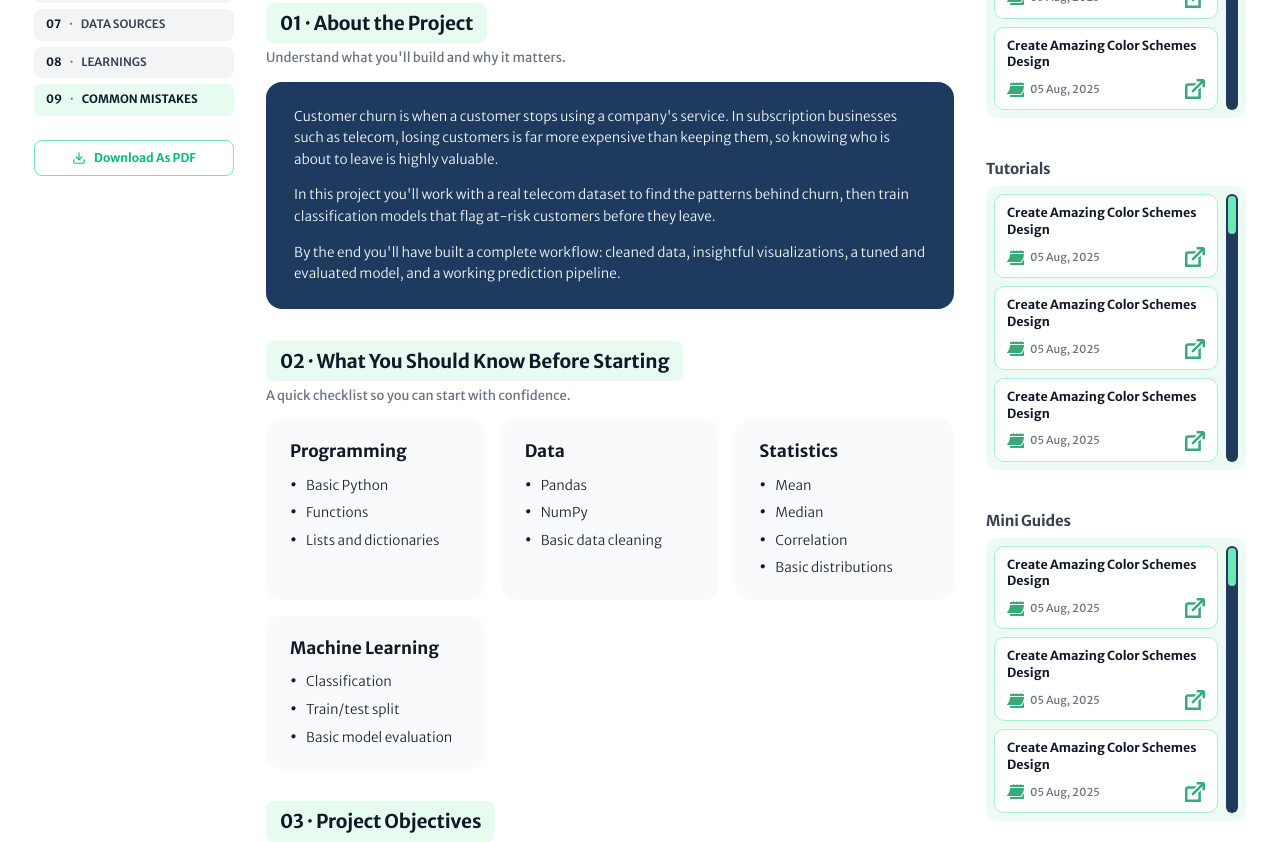
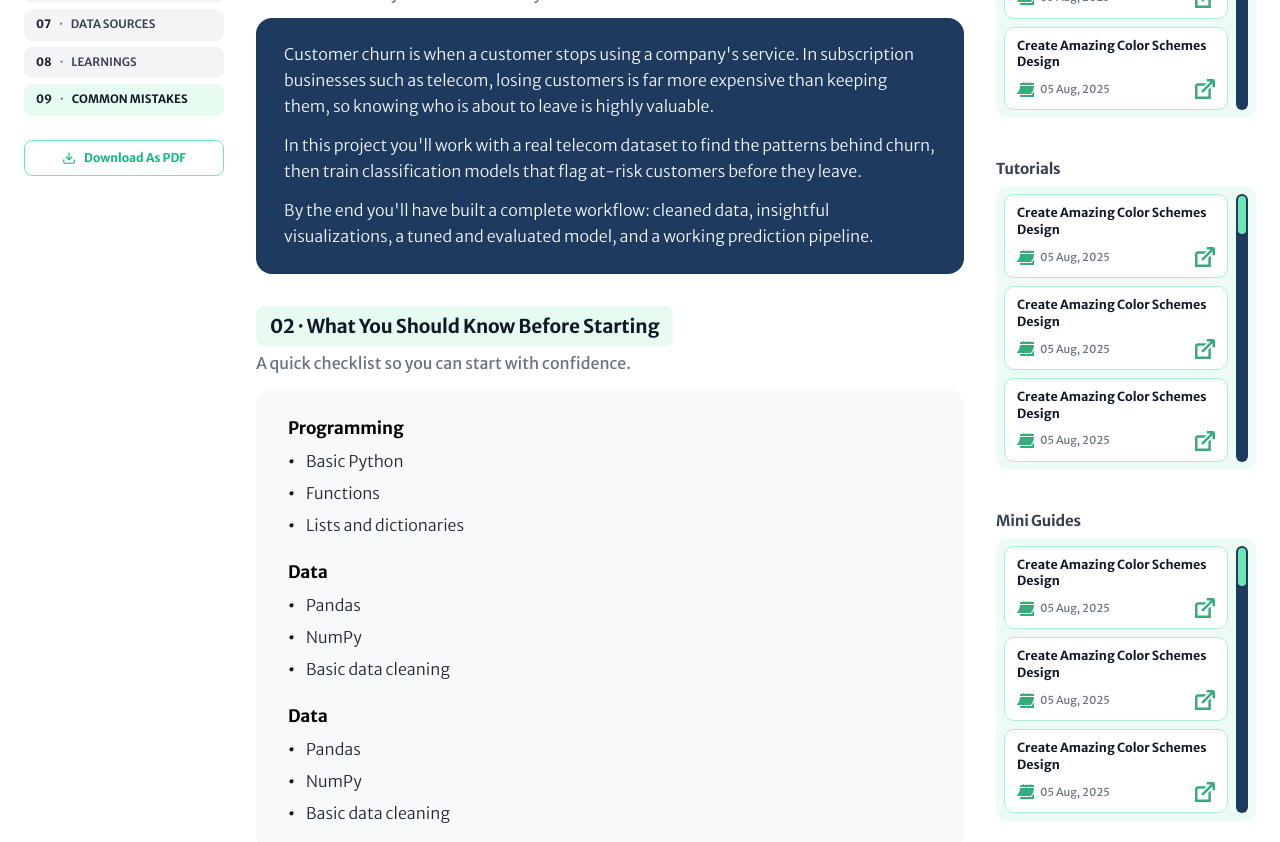
Before and after one commit to manishk-sharma/prepHQ-main, a React (Vite) app: page /project-detail in a window 1280 px wide. Shown: the part 420-1262 px from the top of the page. Built offline with nearby package versions, Linux system fonts and the light colour scheme; no server answers.

Commit message:
feat(projects): match section 02 prerequisites card layout and checklist to reference

```diff
--- a/src/pages/Projects/Projectsdetails.css
+++ b/src/pages/Projects/Projectsdetails.css
@@ -36,7 +36,7 @@
 }
 
 .project-container {
-  max-width: 1260px;
+  max-width: 1460px;
   margin: 0 auto;
   padding: 0 24px;
 }
@@ -229,7 +229,7 @@
 }
 
 .project-main-desc {
-  font-size: 13.5px;
+  font-size: 16px;
   font-weight: 300;
   line-height: 1.55;
   color: #6b7280;
@@ -299,7 +299,7 @@
 }
 
 .section-subtitle {
-  font-size: 13px;
+  font-size: 16px;
   color: #6b7280;
   margin: 0;
   line-height: 1.4;
@@ -319,7 +319,7 @@
 }
 
 .about-card-text {
-  font-size: 13.5px;
+  font-size: 16px;
   font-weight: 300;
   line-height: 1.6;
   margin: 0;
@@ -329,27 +329,32 @@
 /* ==========================================================================
    SECTION 02: Prerequisites (Screenshot 2)
    ========================================================================== */
-.prereq-cards-layout {
-  display: grid;
-  grid-template-columns: repeat(3, 1fr);
-  gap: 16px;
+.project-detail-page-wrapper .prereq-card-container {
+  background-color: #f7f9fa;
+  border-radius: 18px;
+  border: none;
+  padding: 28px 32px;
+  display: flex;
+  flex-direction: column;
+  gap: 24px;
 }
 
-.prereq-card {
-  background-color: #f9fafb;
-  border-radius: 16px;
-  border: none;
-  padding: 22px 24px;
+.project-detail-page-wrapper .prereq-category-block {
+  display: flex;
+  flex-direction: column;
 }
 
-.prereq-card-title {
+.project-detail-page-wrapper .prereq-category-title {
+  font-family: "Merriweather Sans", sans-serif;
   font-size: 17px;
   font-weight: 700;
-  color: #111827;
-  margin: 0 0 14px 0;
+  color: #000000;
+  margin: 0 0 10px 0;
+  letter-spacing: -0.1px;
+  line-height: 1.3;
 }
 
-.prereq-list {
+.project-detail-page-wrapper .prereq-list {
   list-style: none;
   padding: 0;
   margin: 0;
@@ -358,23 +363,24 @@
   gap: 8px;
 }
 
-.prereq-list li {
+.project-detail-page-wrapper .prereq-list li {
   position: relative;
-  padding-left: 16px;
-  font-size: 13.5px;
+  padding-left: 18px;
+  font-family: "Merriweather Sans", sans-serif;
+  font-size: 16px;
   font-weight: 300;
   color: #1f2937;
-  line-height: 1.45;
+  line-height: 1.5;
 }
 
-.prereq-list li::before {
+.project-detail-page-wrapper .prereq-list li::before {
   content: "•";
   position: absolute;
   left: 0;
   color: #111827;
   font-weight: bold;
   font-size: 16px;
-  line-height: 1;
+  line-height: 1.5;
 }
 
 /* ==========================================================================
@@ -454,7 +460,7 @@
 
 .project-detail-page-wrapper .accordion-sub-label {
   font-family: "Merriweather Sans", sans-serif;
-  font-size: 13px;
+  font-size: 16px;
   color: #6b7280;
   font-weight: 400;
 }
@@ -492,6 +498,7 @@
     padding: 14px 16px;
     gap: 12px;
   }
+
   .project-detail-page-wrapper .accordion-body {
     padding: 0 16px 18px 16px !important;
   }
@@ -512,13 +519,13 @@
 }
 
 .step-field-label {
-  font-size: 13px;
+  font-size: 16px;
   font-weight: 700;
   color: #111827;
 }
 
 .step-field-text {
-  font-size: 13px;
+  font-size: 16px;
   color: #4b5563;
   line-height: 1.45;
   margin: 0;
@@ -550,7 +557,7 @@
 
 .step-code-block {
   font-family: inherit;
-  font-size: 13px;
+  font-size: 16px;
   color: #064e3b;
   font-weight: 600;
   margin: 0;
@@ -587,13 +594,13 @@
 }
 
 .mistake-label {
-  font-size: 13px;
+  font-size: 16px;
   font-weight: 700;
   color: #111827;
 }
 
 .mistake-text {
-  font-size: 13px;
+  font-size: 16px;
   color: #4b5563;
   line-height: 1.45;
   margin: 0;
@@ -630,7 +637,7 @@
   display: flex;
   align-items: center;
   justify-content: center;
-  font-size: 13px;
+  font-size: 16px;
   font-weight: 700;
 }
 
@@ -713,9 +720,15 @@
 }
 
 @media (max-width: 640px) {
+  .project-detail-page-wrapper .prereq-card-container {
+    padding: 20px 18px;
+    gap: 20px;
+  }
+
   .project-detail-page-wrapper .arch-details-card {
     padding: 20px 18px;
   }
+
   .project-detail-page-wrapper .arch-details-list {
     padding-left: 0;
   }
@@ -780,7 +793,7 @@
 }
 
 .dataset-source-desc {
-  font-size: 13px;
+  font-size: 16px;
   line-height: 1.5;
   color: #cbd5e1;
   margin: 0;
@@ -792,7 +805,7 @@
   color: #064e3b;
   padding: 8px 16px;
   border-radius: 8px;
-  font-size: 13px;
+  font-size: 16px;
   font-weight: 700;
   text-decoration: none;
   display: inline-flex;
@@ -852,7 +865,7 @@
   display: flex;
   align-items: center;
   gap: 10px;
-  font-size: 13.5px;
+  font-size: 16px;
   font-weight: 300;
   color: #f1f5f9;
   line-height: 1.4;
--- a/src/pages/Projects/Projectsdetails.jsx
+++ b/src/pages/Projects/Projectsdetails.jsx
@@ -28,7 +28,7 @@ const ExternalLinkIcon = () => (
 
 // Navigation items matching Screenshot 1 exactly
 const NAV_ITEMS = [
-    { id: "about-project", number: "01", label: "About The Project" },
+    { id: "about-project", number: "01", label: "About the project" },
     { id: "prerequisites", number: "02", label: "PREREQUISITES" },
     { id: "project-objectives", number: "03", label: "PROJECT OBJECTIVES" },
     { id: "project-architecture", number: "04", label: "PROJECT ARCHITECTURE" },
@@ -441,11 +441,10 @@ const Projectsdetails = () => {
                                 <p className="section-subtitle">A quick checklist so you can start with confidence.</p>
                             </div>
 
-                            {/* 3 columns grid: Row 1 has Programming, Data, Statistics; Row 2 has Machine Learning */}
-                            <div className="prereq-cards-layout">
+                            <div className="prereq-card-container">
                                 {/* Programming */}
-                                <div className="prereq-card">
-                                    <h3 className="prereq-card-title">Programming</h3>
+                                <div className="prereq-category-block">
+                                    <h3 className="prereq-category-title">Programming</h3>
                                     <ul className="prereq-list">
                                         <li>Basic Python</li>
                                         <li>Functions</li>
@@ -454,8 +453,8 @@ const Projectsdetails = () => {
                                 </div>
 
                                 {/* Data */}
-                                <div className="prereq-card">
-                                    <h3 className="prereq-card-title">Data</h3>
+                                <div className="prereq-category-block">
+                                    <h3 className="prereq-category-title">Data</h3>
                                     <ul className="prereq-list">
                                         <li>Pandas</li>
                                         <li>NumPy</li>
@@ -463,24 +462,13 @@ const Projectsdetails = () => {
                                     </ul>
                                 </div>
 
-                                {/* Statistics */}
-                                <div className="prereq-card">
-                                    <h3 className="prereq-card-title">Statistics</h3>
+                                {/* Data */}
+                                <div className="prereq-category-block">
+                                    <h3 className="prereq-category-title">Data</h3>
                                     <ul className="prereq-list">
-                                        <li>Mean</li>
-                                        <li>Median</li>
-                                        <li>Correlation</li>
-                                        <li>Basic distributions</li>
-                                    </ul>
-                                </div>
-
-                                {/* Machine Learning (Placed on next row under column 1) */}
-                                <div className="prereq-card prereq-card-ml">
-                                    <h3 className="prereq-card-title">Machine Learning</h3>
-                                    <ul className="prereq-list">
-                                        <li>Classification</li>
-                                        <li>Train/test split</li>
-                                        <li>Basic model evaluation</li>
+                                        <li>Pandas</li>
+                                        <li>NumPy</li>
+                                        <li>Basic data cleaning</li>
                                     </ul>
                                 </div>
                             </div>
```
